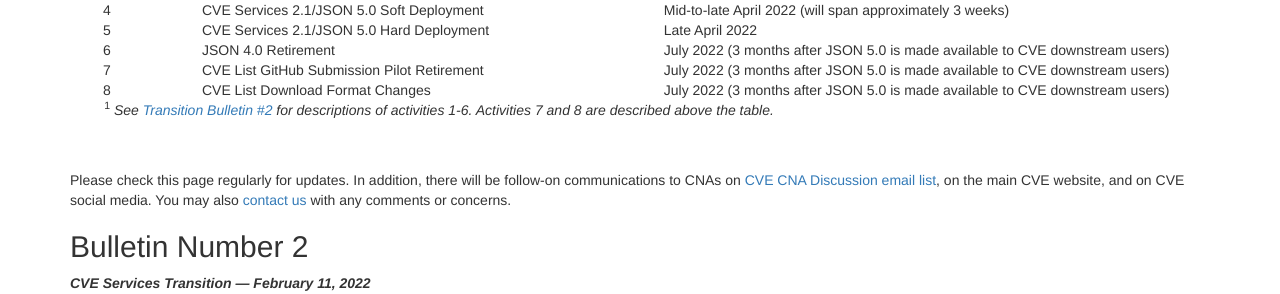
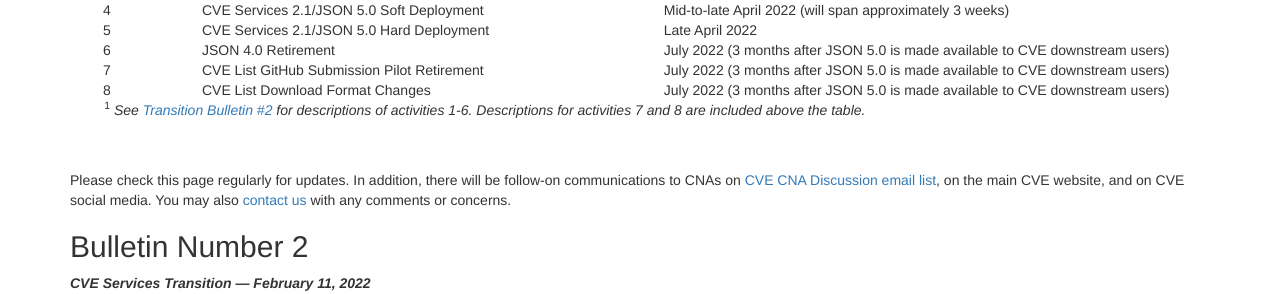
Before and after one commit to CVEProject/cveproject.github.io, a Jekyll site: the page built from automation-transition.md, in a window 1280 px wide and 900 px high, scrolled down 853 px. Shown: the part 158-452 px from the top of the window. Built offline with Jekyll 4.4.1, drawn with Linux system fonts in a browser that asks for light colours; nearby versions of some CDN libraries.

Commit message:
Update automation-transition.md

```diff
--- a/automation-transition.md
+++ b/automation-transition.md
@@ -79,7 +79,7 @@ Updated Transition Schedule:
     </tr>
   </table>
 
-<sup style="padding-left:3%;">1</sup> *See [Transition Bulletin #2](https://cveproject.github.io/automation-transition#bulletin-number-2) for descriptions of activities 1-6. Activities 7 and 8 are described above the table.*
+<sup style="padding-left:3%;">1</sup> *See [Transition Bulletin #2](https://cveproject.github.io/automation-transition#bulletin-number-2) for descriptions of activities 1-6. Descriptions for activities 7 and 8 are included above the table.*
 
 <br><br>
 Please check this page regularly for updates. In addition, there will be follow-on communications to CNAs on [CVE CNA Discussion email list](mailto:cve-cna-list@mitre.org), on the main CVE website, and on CVE social media. You may also [contact us](https://cveform.mitre.org/) with any comments or concerns.
```
